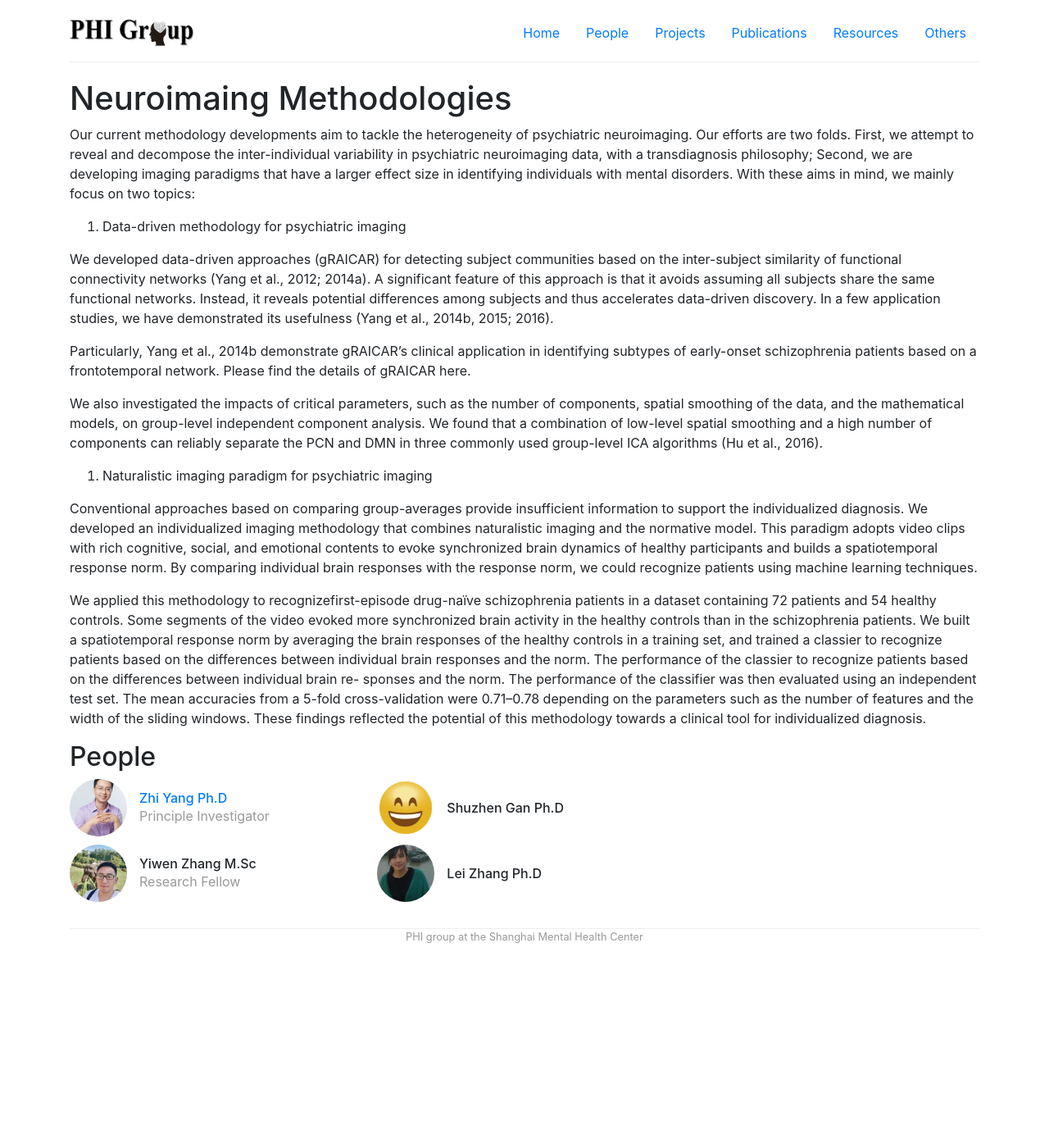
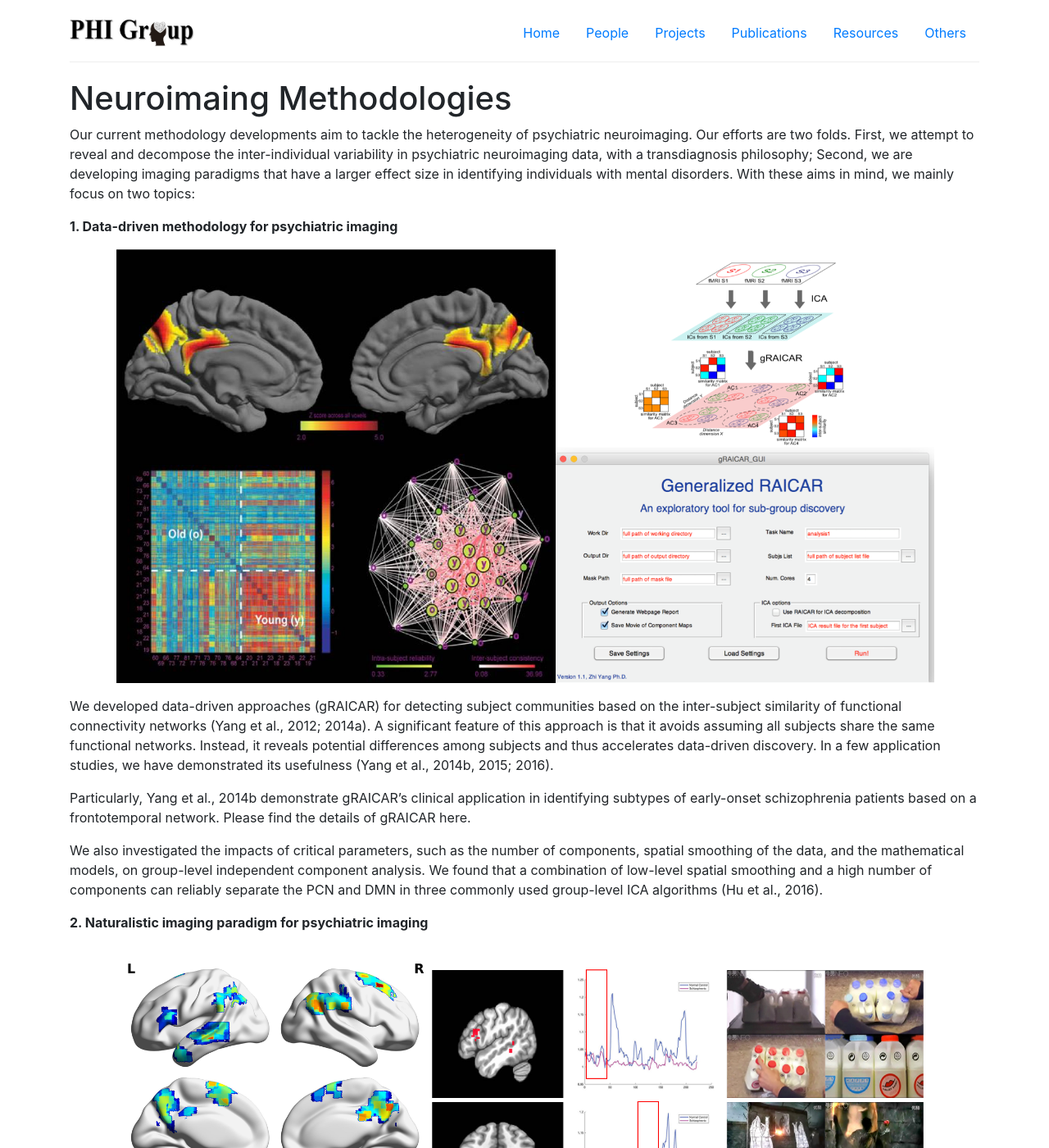
Before and after one commit to PHI-group/phi-group.github.io, a Jekyll site: the page built from _projects/project-4.md, in a window 1280 px wide and 1400 px high. Shown: the whole window at 82% size. Built offline with Jekyll 4.4.1, drawn with Linux system fonts in a browser that asks for light colours.

Commit message:
Updated by QF

```diff
--- a/_projects/project-4.md
+++ b/_projects/project-4.md
@@ -15,7 +15,9 @@ last-updated: 2020-08-12
 
 Our current methodology developments aim to tackle the heterogeneity of psychiatric neuroimaging. Our efforts are two folds. First, we attempt to reveal and decompose the inter-individual variability in psychiatric neuroimaging data, with a transdiagnosis philosophy; Second, we are developing imaging paradigms that have a larger effect size in identifying individuals with mental disorders. With these aims in mind, we mainly focus on two topics:
 
-1. Data-driven methodology for psychiatric imaging
+**1. Data-driven methodology for psychiatric imaging**
+
+<p align="center"><img style="width:90%" src="/img/resourcepic/graicar.png"></p>
 
 We developed data-driven approaches (gRAICAR) for detecting subject communities based on the inter-subject similarity of functional connectivity networks (Yang et al., 2012; 2014a). A significant feature of this approach is that it avoids assuming all subjects share the same functional networks. Instead, it reveals potential differences among subjects and thus accelerates data-driven discovery. In a few application studies, we have demonstrated its usefulness (Yang et al., 2014b, 2015; 2016).
 
@@ -23,7 +25,9 @@ Particularly, Yang et al., 2014b demonstrate gRAICAR's clinical application in i
 
 We also investigated the impacts of critical parameters, such as the number of components, spatial smoothing of the data, and the mathematical models, on group-level independent component analysis. We found that a combination of low-level spatial smoothing and a high number of components can reliably separate the PCN and DMN in three commonly used group-level ICA algorithms (Hu et al., 2016).
 
-2. Naturalistic imaging paradigm for psychiatric imaging
+**2. Naturalistic imaging paradigm for psychiatric imaging**
+
+<p align="center"><img style="width:90%" src="/img/publicpic/natural_indiv_psy_imag.png"></p>
 
 Conventional approaches based on comparing group-averages provide insufficient information to support the individualized diagnosis. We developed an individualized imaging methodology that combines naturalistic imaging and the normative model. This paradigm adopts video clips with rich cognitive, social, and emotional contents to evoke synchronized brain dynamics of healthy participants and builds a spatiotemporal response norm. By comparing individual brain responses with the response norm, we could recognize patients using machine learning techniques.
 
```
Also changed, not shown: _projects/project-3.md (+0 -2 lines), index.md (+2 -0 lines), img/people/group1.jpg (added).
